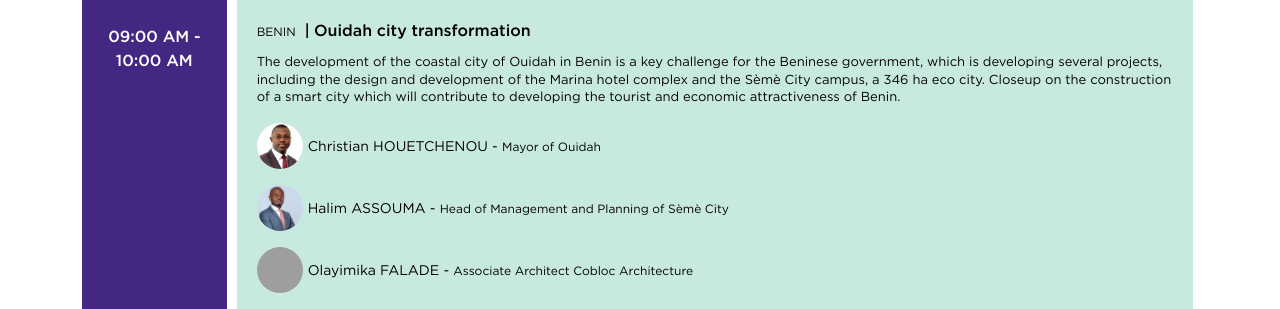
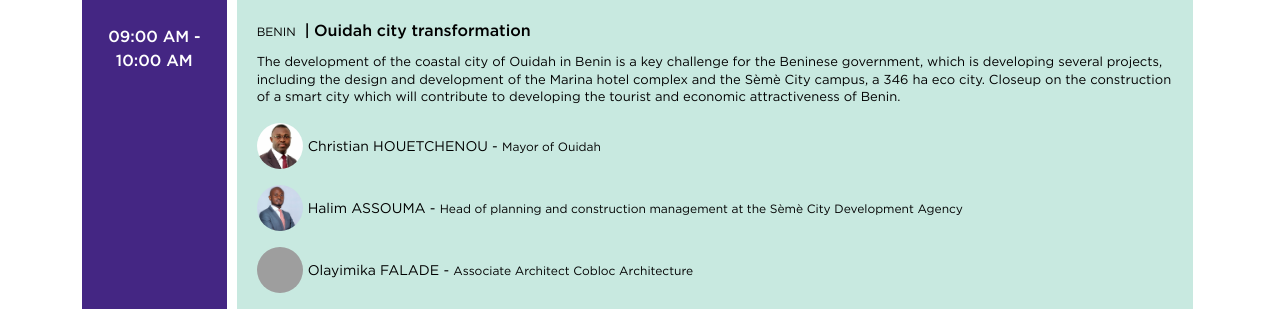
Before and after one commit to African-Cities-Lab/african-cities-conference, a Django app: template african_cities_conference/home/templates/home/program_pdf.html in a window 1280 px wide. Shown: the part 6191-6500 px from the top of the page. Run offline with Django 4.2, Linux system fonts and the light colour scheme; the template is opened without the code that fills it, so the values that code supplies are empty; parts of the project's set-up code (start-up, migrations or seed data) failed here and were passed over; some libraries are stand-ins or nearby versions; grey boxes are pictures that could not be loaded.

Commit message:
fix: Halim position

```diff
--- a/african_cities_conference/home/templates/home/agenda_content/program_content_24.html
+++ b/african_cities_conference/home/templates/home/agenda_content/program_content_24.html
@@ -45,7 +45,7 @@
                             </div>
                             <span class="speaker-list__speaker__name font-size-14">
                                 Halim ASSOUMA -
-                                <span class="font-size-12">{% translate "Head of Management and Planning of Sèmè City" %}</span>
+                                <span class="font-size-12">{% translate "Head of planning and construction management at the Sèmè City Development Agency" %}</span>
                             </span>
                         </div>
                         <div class="speaker-list__speaker">
```
Also changed, not shown: locale/fr/LC_MESSAGES/django.po, 1 other file.
